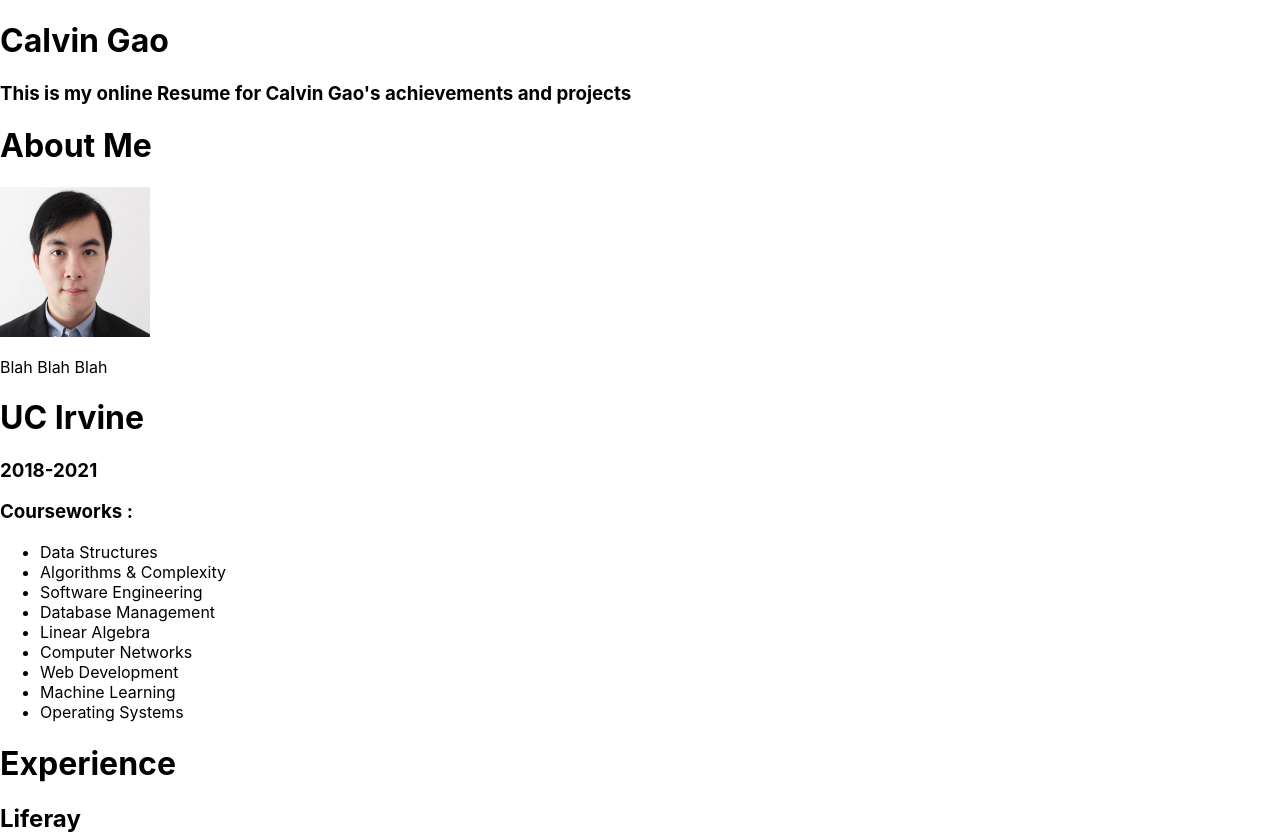
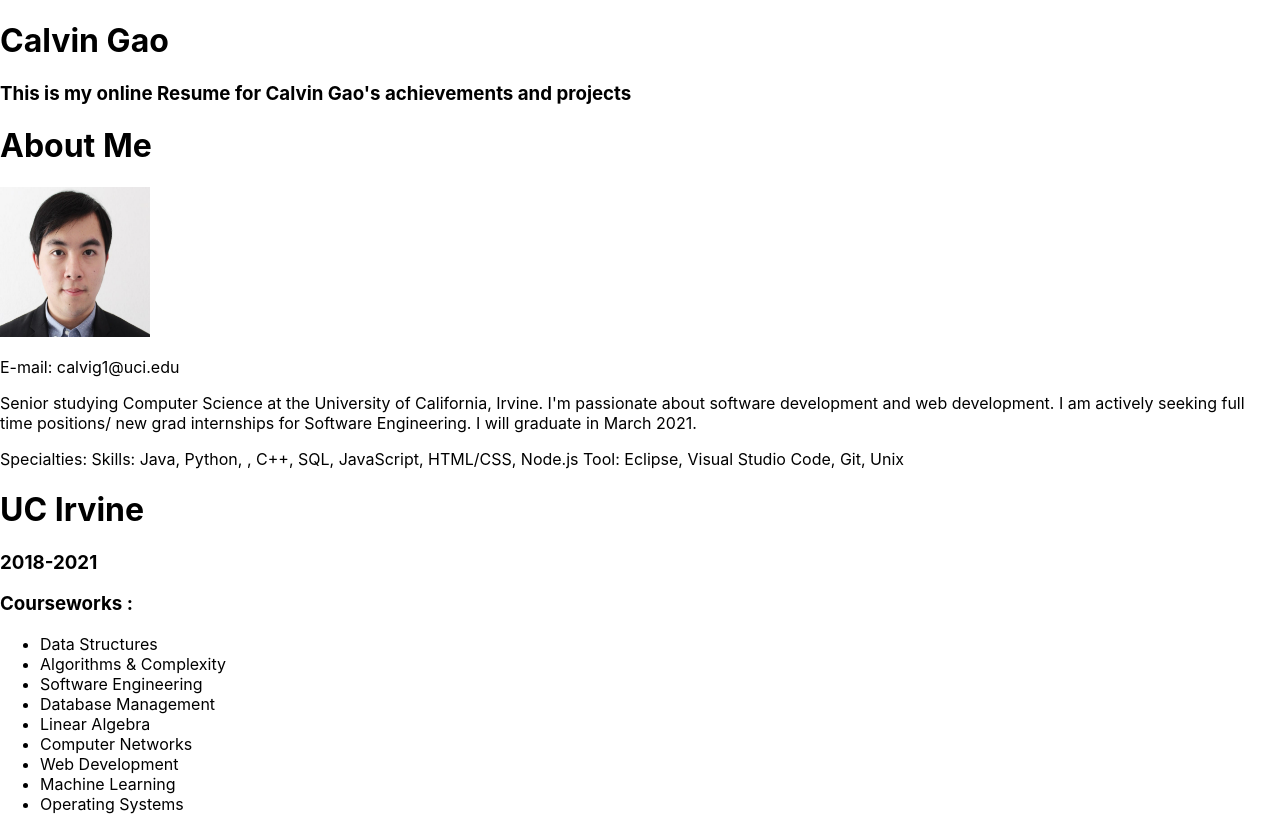
Before and after one commit to calvin-gao/myPortfolio, a React (Create React App) app: page / in a window 1280 px wide. Shown: the top 834 px of the page. Built offline with nearby package versions, Linux system fonts and the light colour scheme.

Commit message:
update portfolio

```diff
--- a/src/components/AboutMe.jsx
+++ b/src/components/AboutMe.jsx
@@ -5,7 +5,16 @@ const AboutMe = () =>(
     <div>
         <h1>About Me</h1>
         <img src = {calvinPic} alt="Profile" width="150" height= "150"></img>
-        <p> Blah Blah Blah</p>
+        <p>E-mail: calvig1@uci.edu</p>
+        <p>
+
+            Senior studying Computer Science at the University of California, Irvine. I'm passionate about software development and web development. I am actively seeking full time positions/ new grad internships for Software Engineering. I will graduate in March 2021.
+        </p>
+        <p>
+            Specialties:
+            Skills: Java, Python, , C++, SQL, JavaScript, HTML/CSS, Node.js
+            Tool: Eclipse, Visual Studio Code, Git, Unix
+        </p>
     </div>
 )
 
```
Also changed, not shown: 1 other file (tests, documents, lock files or other folders).
